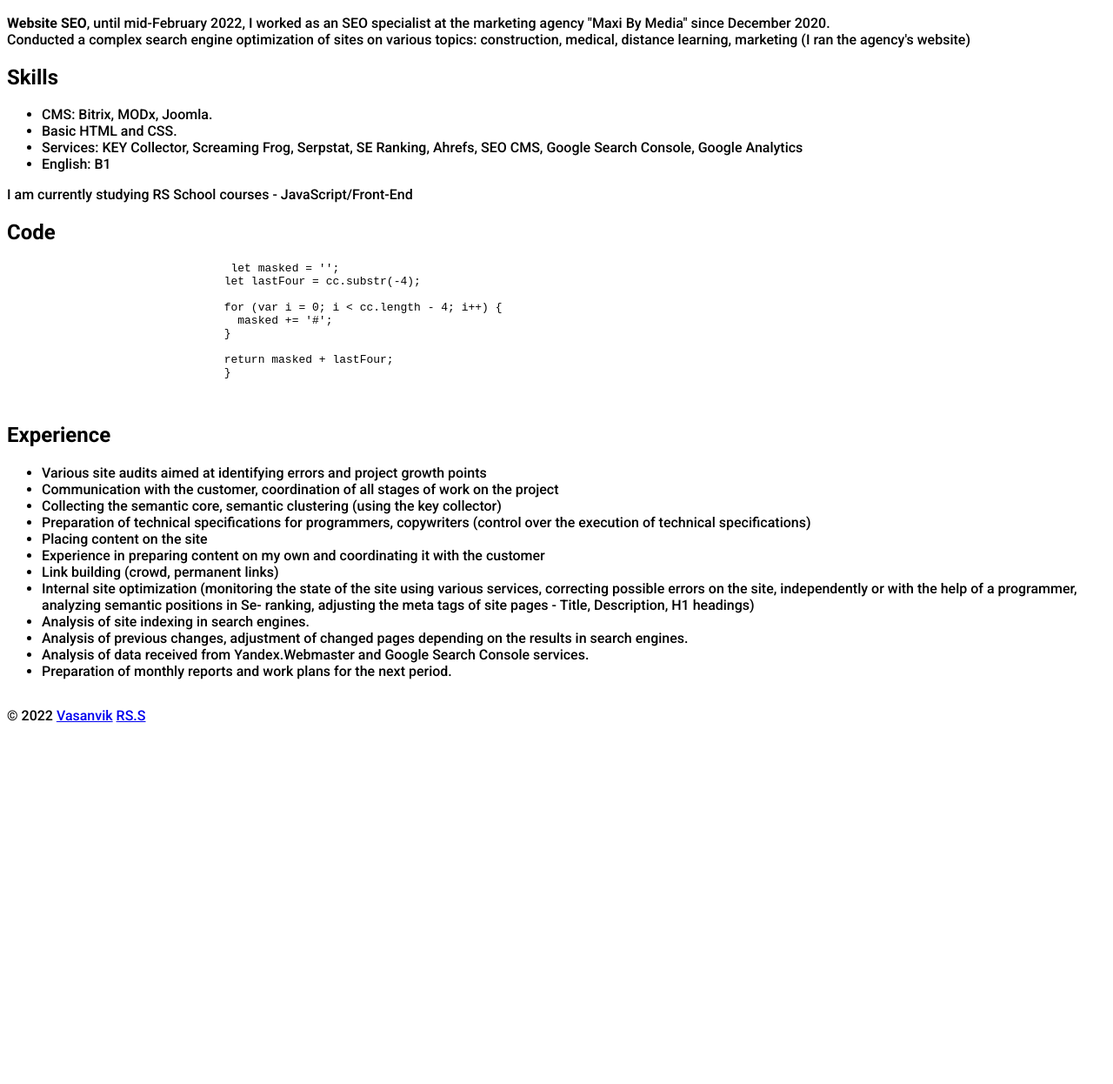
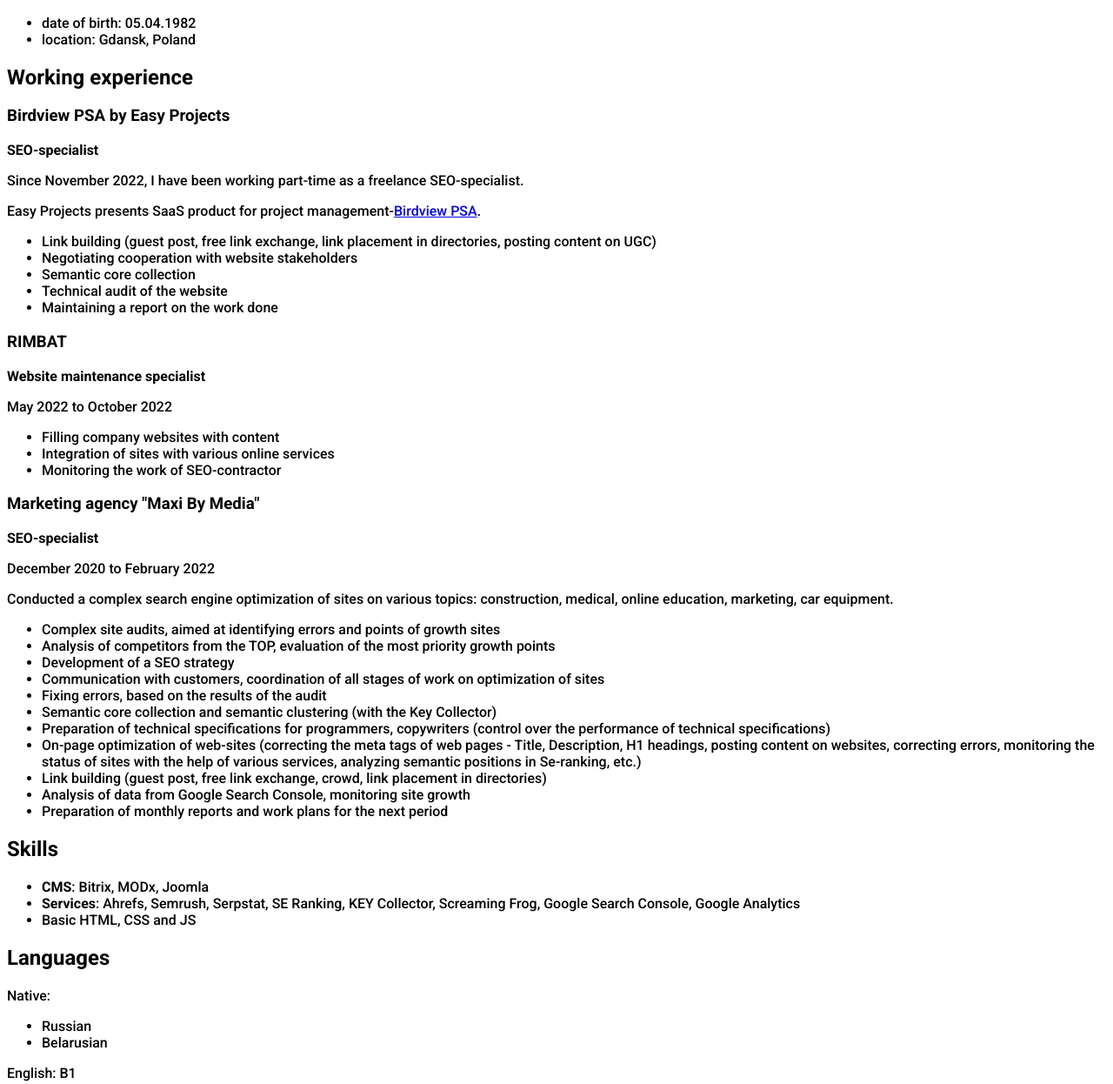
Before and after one commit to Vasanvik/rsschool-cv, a plain HTML site: page index.html in a window 1280 px wide. Shown: the part 263-1509 px from the top of the page at 87% size. Before the commit the page ends 1119 px from the top, so only its background shows below. Drawn offline with Linux system fonts and the light colour scheme.

Commit message:
Update index.html

```diff
--- a/index.html
+++ b/index.html
@@ -23,74 +23,77 @@
 					<a href="https://www.linkedin.com/in/andrei-vasilyev/" rel="nofollow">Linkedin</a> |
 				</p>
 			</section>
-			<section id="seo">
+			<section>
 				<h2 class="section-title">SEO-specialist</h2>
-				<p><strong>Website SEO</strong>, until mid-February 2022, I worked as an SEO specialist at the marketing
-					agency
-					"Maxi By Media" since December 2020.<br>
-					Conducted a complex search engine optimization of sites on various topics: construction, medical,
-					distance
-					learning, marketing (I ran the agency's website)<br></p>
-			</section>
-			<section id="skills">
-				<h2 class="section-title">Skills</h2>
 				<ul>
-					<li>CMS: Bitrix, MODx, Joomla.<br></li>
-					<li>Basic HTML and CSS.<br></li>
-					<li>Services: KEY Collector, Screaming Frog, Serpstat, SE Ranking, Ahrefs, SEO CMS, Google Search
-						Console,
-						Google Analytics</li>
-					<li>English: B1</li>
-				</ul>
-				<p>I am currently studying RS School courses - JavaScript/Front-End</p>
-			</section>
-			<section id="code">
-				<h2 class="section-title">Code</h2>
-				<pre class="highlight">
-				<code> let masked = '';
-				let lastFour = cc.substr(-4);
-
-				for (var i = 0; i &lt; cc.length - 4; i++) {
-				  masked += '#';
-				}
-
-				return masked + lastFour;
-				}
-			 </code>
-			</pre>
-			</section>
-			<section id="experience">
-				<h2 class="section-title">Experience</h2>
-				<ul dir="auto">
-					<li>Various site audits aimed at identifying errors and project growth points</li>
-					<li>Communication with the customer, coordination of all stages of work on the project</li>
-					<li>Collecting the semantic core, semantic clustering (using the key collector)</li>
-					<li>Preparation of technical specifications for programmers, copywriters (control over the execution
-						of
-						technical specifications)</li>
-					<li>Placing content on the site</li>
-					<li>Experience in preparing content on my own and coordinating it with the customer</li>
-					<li>Link building (crowd, permanent links)</li>
-					<li>Internal site optimization (monitoring the state of the site using various services, correcting
-						possible
-						errors on the site, independently or with the help of a programmer, analyzing semantic positions in
-						Se-
-						ranking, adjusting the meta tags of site pages - Title, Description, H1 headings)</li>
-					<li>Analysis of site indexing in search engines.</li>
-					<li>Analysis of previous changes, adjustment of changed pages depending on the results in search
-						engines.
-					</li>
-					<li>Analysis of data received from Yandex.Webmaster and Google Search Console services.</li>
-					<li>Preparation of monthly reports and work plans for the next period.</li>
+                                   <li>date of birth: 05.04.1982</li>
+				   <li>location: Gdansk, Poland</li>
 				</ul>
 			</section>
+			<section>
+				<h2 class="section-title">Working experience</h2>
+				<h3>Birdview PSA by Easy Projects</h3>
+				<p><b>SEO-specialist</b></p>
+				<p>Since November 2022, I have been working part-time as a freelance SEO-specialist.<br></p>
+                                <p>Easy Projects presents SaaS product for project management-<a href="https://birdviewpsa.com/">Birdview PSA</a>.</p>
+				<ul>
+                                   <li>Link building (guest post, free link exchange, link placement in directories, posting content on UGC)</li>
+                                   <li>Negotiating cooperation with website stakeholders</li>
+                                   <li>Semantic core collection</li>
+                                   <li>Technical audit of the website</li>
+                                   <li>Maintaining a report on the work done</li>
+                                </ul>
+				<h3>RIMBAT</h3>
+				<p><b>Website maintenance specialist</b></p>
+                                <p>May 2022 to October 2022</p>
+                                 <ul>
+                                    <li>Filling company websites with content</li>
+                                    <li>Integration of sites with various online services</li>
+                                    <li>Monitoring the work of SEO-contractor</li>
+                                 </ul>
+				<h3>Marketing agency "Maxi By Media"</h3>
+                                <p><b>SEO-specialist</b></p>
+ <p>December 2020 to February 2022</p>
+ <p>Conducted a complex search engine optimization of sites on various topics: construction, medical, online education, marketing, car equipment.</p>
+ <ul>
+ <li>Complex site audits, aimed at identifying errors and points of growth sites</li>
+ <li>Analysis of competitors from the TOP, evaluation of the most priority growth points</li>
+ <li>Development of a SEO strategy</li>
+ <li>Communication with customers, coordination of all stages of work on optimization of sites</li>
+ <li>Fixing errors, based on the results of the audit</li>
+ <li>Semantic core collection and semantic clustering (with the Key Collector)</li>
+ <li>Preparation of technical specifications for programmers, copywriters (control over the performance of technical specifications)</li>
+ <li>On-page optimization of web-sites (correcting the meta tags of web pages - Title, Description, H1 headings, posting content on websites, correcting errors, monitoring the status of sites with the help of various services, analyzing semantic positions in Se-ranking, etc.)</li>
+ <li>Link building (guest post, free link exchange, crowd, link placement in directories)</li>
+ <li>Analysis of data from Google Search Console, monitoring site growth</li>
+ <li>Preparation of monthly reports and work plans for the next period</li>
+ </ul>
+<h2>Skills</h2>
+ <ul>
+ <li><b>CMS</b>: Bitrix, MODx, Joomla</li>
+ <li><b>Services</b>: Ahrefs, Semrush, Serpstat, SE Ranking, KEY Collector, Screaming Frog, Google Search Console, Google Analytics</li>
+ <li>Basic HTML, CSS and JS</li>
+ </ul>
+ <h2>Languages</h2>
+ <p>Native:</p>
+ <ul>
+ <li>Russian</li>
+ <li>Belarusian</li>
+ </ul>
+ <p>English: B1</p>
+ <h2>Courses</h2>
+ <ul>
+ <li>I completed a 4-month course: <b>SEO specialist, complex website promotion in search engine</b>s from Netology.<br>
+  There is a certificate of successful completion.</li>
+  <li>In 21-22 years took a seven-month course from Netology - <b>Specialization SEO-specialist PRO</b>.<br></li>
+ </ul>
+ <h2>Higher Education</h2>
+ <p>1999 - 2004 - Belarusian Agricultural Academy - Agricultural mechanization, Engineer.</p>
 		</div>
 	</main>
 	<footer class="footer">
 		<div class="container">
-			<p>© 2022 <a href="https://github.com/Vasanvik">Vasanvik</a> <a href="https://rs.school/js/">RS.S</a></p>
 		</div>
 	</footer>
 </body>
-
 </html>
```
